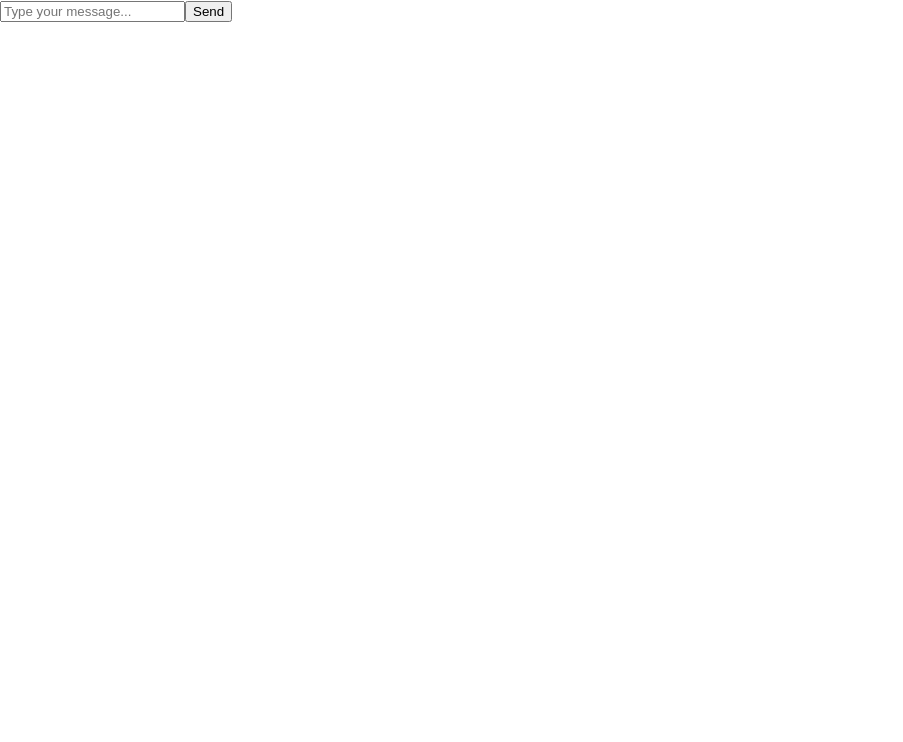
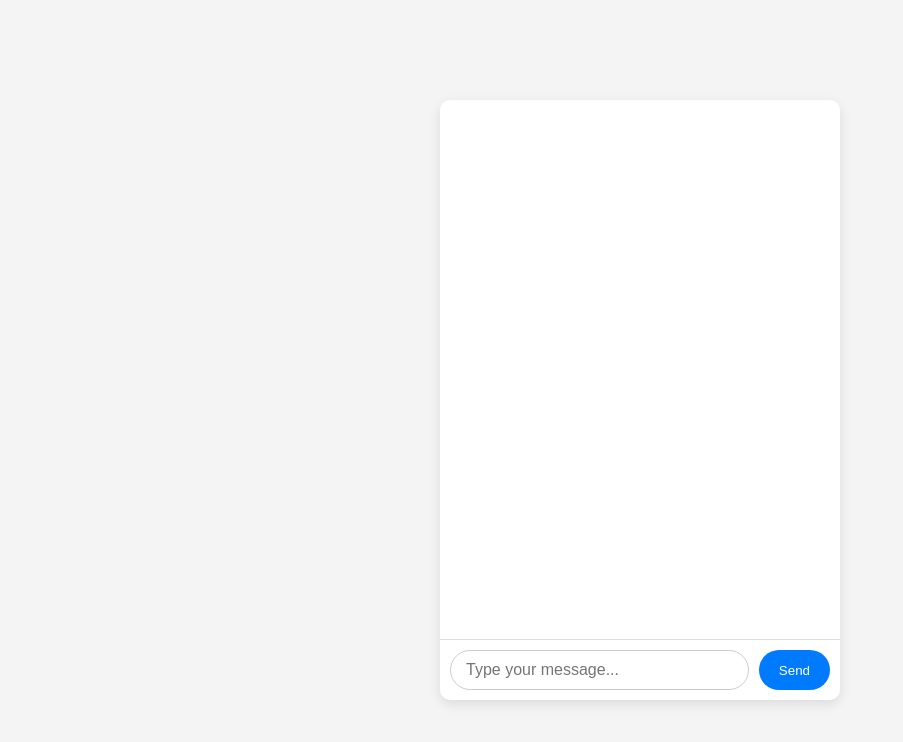
Before and after one commit to BryanC05/ai-chat-project, a React (Create React App) app: page / in a window 1280 px wide. Shown: the top 742 px of the page, without its empty margins (0-903 px from the left). Built offline with nearby package versions, Linux system fonts and the light colour scheme.

Commit message:
Feat: Add Markdown rendering

```diff
--- a/src/App.css
+++ b/src/App.css
@@ -1,4 +1,64 @@
-/* --- ADD THESE STYLES FOR MARKDOWN --- */
+body {
+  font-family: -apple-system, BlinkMacSystemFont, 'Segoe UI', Roboto, Helvetica, Arial, sans-serif;
+  background-color: #f4f4f4;
+  display: grid;
+  place-items: center;
+  height: 100vh;
+  margin: 0;
+}
+.App {
+  width: 400px;
+  height: 600px;
+  background: #fff;
+  border-radius: 10px;
+  box-shadow: 0 4px 12px rgba(0, 0, 0, 0.1);
+  display: flex;
+  flex-direction: column;
+}
+.chat-window {
+  flex-grow: 1;
+  padding: 20px;
+  overflow-y: auto;
+}
+.message {
+  padding: 10px 15px;
+  border-radius: 18px;
+  margin-bottom: 10px;
+  max-width: 80%;
+  line-height: 1.4;
+}
+.message.user {
+  background-color: #007bff;
+  color: white;
+  margin-left: auto;
+  text-align: right;
+}
+.message.bot {
+  background-color: #e9e9eb;
+  color: black;
+  margin-right: auto;
+}
+.chat-form {
+  display: flex;
+  padding: 10px;
+  border-top: 1px solid #ddd;
+}
+.chat-form input {
+  flex-grow: 1;
+  border: 1px solid #ccc;
+  border-radius: 20px;
+  padding: 10px 15px;
+  font-size: 16px;
+}
+.chat-form button {
+  background: #007bff;
+  color: white;
+  border: none;
+  border-radius: 20px;
+  padding: 0 20px;
+  margin-left: 10px;
+  cursor: pointer;
+}
 
 .message.bot p {
   /* Fix spacing for paragraphs inside markdown */
```
